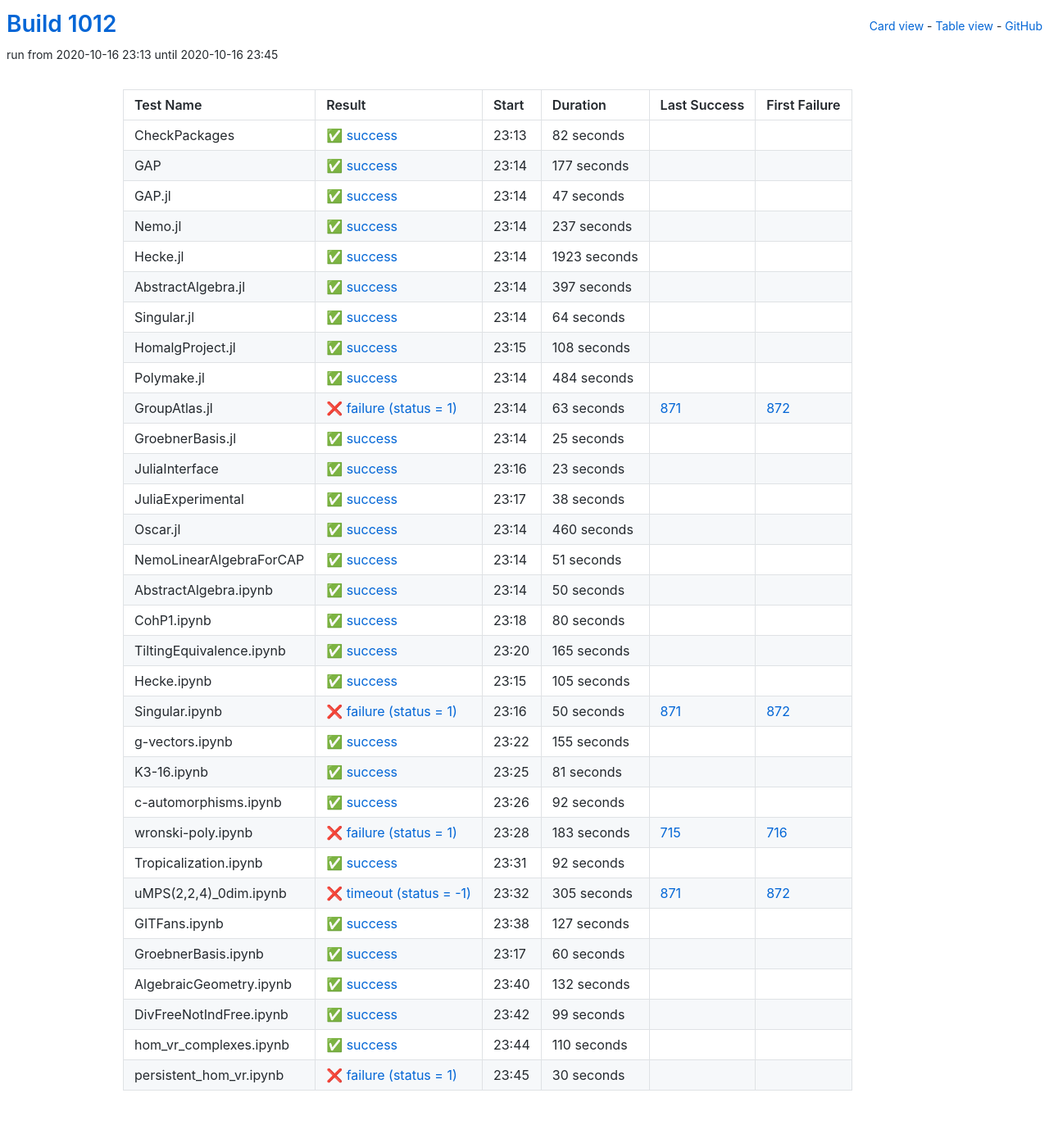
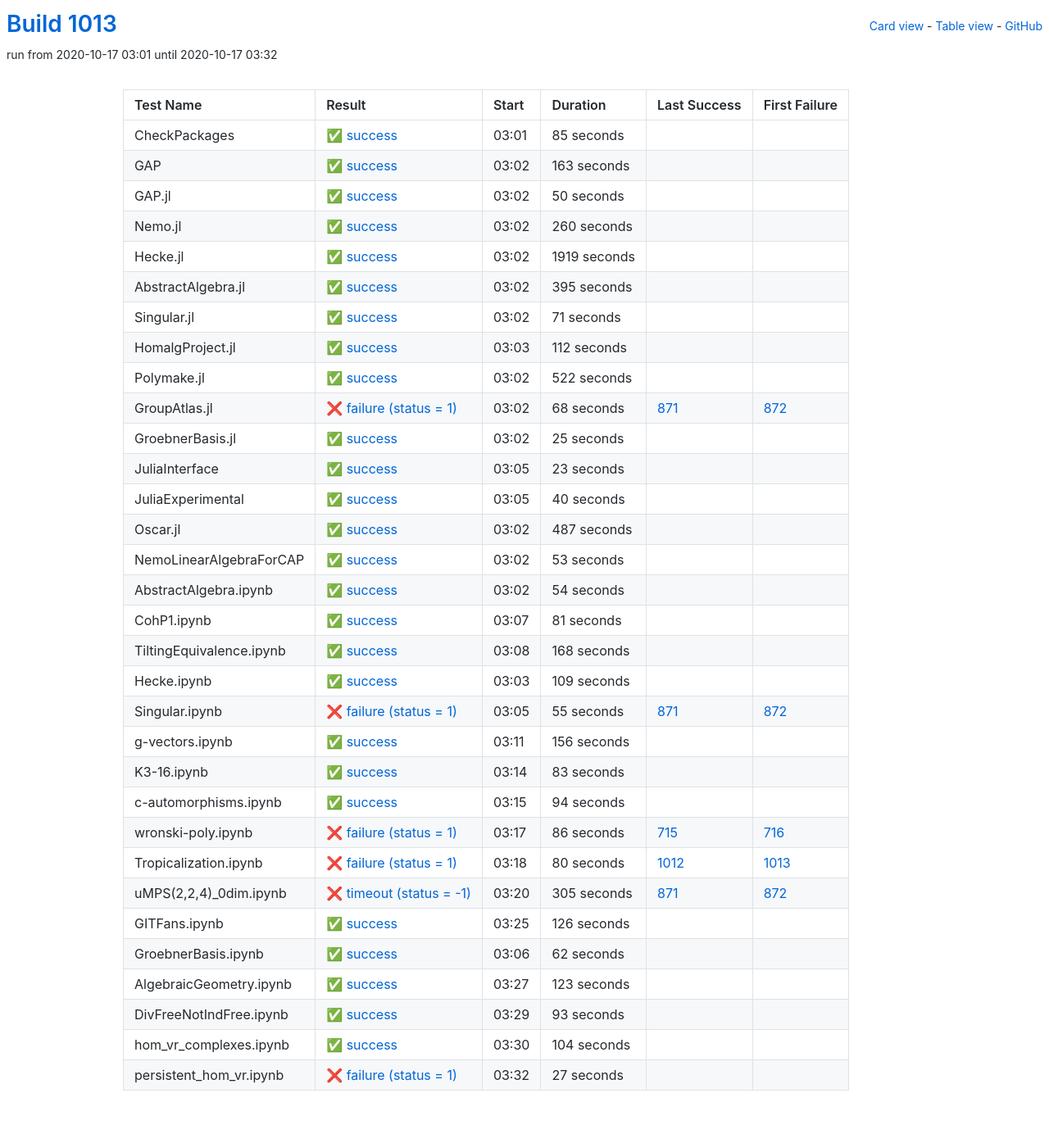
Before and after one commit to oscar-system/oscar-ci-status-stable, a Jekyll site: the page built from table.html, in a window 1280 px wide. Shown: the whole page at 82% size. Built offline with Jekyll 4.4.1, drawn with Linux system fonts in a browser that asks for light colours.

Commit message:
Build #1013

```diff
--- a/_data/ci.yml
+++ b/_data/ci.yml
@@ -1,6 +1,6 @@
 ---
-build: 1012
-build_url: https://oscarci.mathematik.uni-kl.de/job/oscar-stable/1012/
+build: 1013
+build_url: https://oscarci.mathematik.uni-kl.de/job/oscar-stable/1013/
 job: oscar-stable
 organization: oscar-system
 repo: oscar-ci-status-stable
@@ -8,128 +8,128 @@ repourl: https://github.com/oscar-system/oscar-ci-status-stable
 tests:
 - name: CheckPackages
   id: checkpackages
-  log: https://oscarci.mathematik.uni-kl.de/job/oscar-stable/1012/artifact/logs/build-1012/CheckPackages.log
-  start: 2020-10-16 23:13
+  log: https://oscarci.mathematik.uni-kl.de/job/oscar-stable/1013/artifact/logs/build-1013/CheckPackages.log
+  start: 2020-10-17 03:01
   success: true
   exitcode: 0
   status: success
-  duration: 82
+  duration: 85
   last_success: false
   last_success_url:
   first_failure: false
   first_failure_url:
 - name: GAP
   id: gap
-  log: https://oscarci.mathematik.uni-kl.de/job/oscar-stable/1012/artifact/logs/build-1012/GAP.log
-  start: 2020-10-16 23:14
+  log: https://oscarci.mathematik.uni-kl.de/job/oscar-stable/1013/artifact/logs/build-1013/GAP.log
+  start: 2020-10-17 03:02
   success: true
   exitcode: 0
   status: success
-  duration: 177
+  duration: 163
   last_success: false
   last_success_url:
   first_failure: false
   first_failure_url:
 - name: GAP.jl
   id: gap-jl
-  log: https://oscarci.mathematik.uni-kl.de/job/oscar-stable/1012/artifact/logs/build-1012/GAP.jl.log
-  start: 2020-10-16 23:14
+  log: https://oscarci.mathematik.uni-kl.de/job/oscar-stable/1013/artifact/logs/build-1013/GAP.jl.log
+  start: 2020-10-17 03:02
   success: true
   exitcode: 0
   status: success
-  duration: 47
+  duration: 50
   last_success: false
   last_success_url:
   first_failure: false
   first_failure_url:
 - name: Nemo.jl
   id: nemo-jl
-  log: https://oscarci.mathematik.uni-kl.de/job/oscar-stable/1012/artifact/logs/build-1012/Nemo.jl.log
-  start: 2020-10-16 23:14
+  log: https://oscarci.mathematik.uni-kl.de/job/oscar-stable/1013/artifact/logs/build-1013/Nemo.jl.log
+  start: 2020-10-17 03:02
   success: true
   exitcode: 0
   status: success
-  duration: 237
+  duration: 260
   last_success: false
   last_success_url:
   first_failure: false
   first_failure_url:
 - name: Hecke.jl
   id: hecke-jl
-  log: https://oscarci.mathematik.uni-kl.de/job/oscar-stable/1012/artifact/logs/build-1012/Hecke.jl.log
-  start: 2020-10-16 23:14
+  log: https://oscarci.mathematik.uni-kl.de/job/oscar-stable/1013/artifact/logs/build-1013/Hecke.jl.log
+  start: 2020-10-17 03:02
   success: true
   exitcode: 0
   status: success
-  duration: 1923
+  duration: 1919
   last_success: false
   last_success_url:
   first_failure: false
   first_failure_url:
 - name: AbstractAlgebra.jl
   id: abstractalgebra-jl
-  log: https://oscarci.mathematik.uni-kl.de/job/oscar-stable/1012/artifact/logs/build-1012/AbstractAlgebra.jl.log
-  start: 2020-10-16 23:14
+  log: https://oscarci.mathematik.uni-kl.de/job/oscar-stable/1013/artifact/logs/build-1013/AbstractAlgebra.jl.log
+  start: 2020-10-17 03:02
   success: true
   exitcode: 0
   status: success
-  duration: 397
+  duration: 395
   last_success: false
   last_success_url:
   first_failure: false
   first_failure_url:
 - name: Singular.jl
   id: singular-jl
-  log: https://oscarci.mathematik.uni-kl.de/job/oscar-stable/1012/artifact/logs/build-1012/Singular.jl.log
-  start: 2020-10-16 23:14
+  log: https://oscarci.mathematik.uni-kl.de/job/oscar-stable/1013/artifact/logs/build-1013/Singular.jl.log
+  start: 2020-10-17 03:02
   success: true
   exitcode: 0
   status: success
-  duration: 64
+  duration: 71
   last_success: false
   last_success_url:
   first_failure: false
   first_failure_url:
 - name: HomalgProject.jl
   id: homalgproject-jl
-  log: https://oscarci.mathematik.uni-kl.de/job/oscar-stable/1012/artifact/logs/build-1012/HomalgProject.jl.log
-  start: 2020-10-16 23:15
+  log: https://oscarci.mathematik.uni-kl.de/job/oscar-stable/1013/artifact/logs/build-1013/HomalgProject.jl.log
+  start: 2020-10-17 03:03
   success: true
   exitcode: 0
   status: success
-  duration: 108
+  duration: 112
   last_success: false
   last_success_url:
   first_failure: false
   first_failure_url:
 - name: Polymake.jl
   id: polymake-jl
-  log: https://oscarci.mathematik.uni-kl.de/job/oscar-stable/1012/artifact/logs/build-1012/Polymake.jl.log
-  start: 2020-10-16 23:14
+  log: https://oscarci.mathematik.uni-kl.de/job/oscar-stable/1013/artifact/logs/build-1013/Polymake.jl.log
+  start: 2020-10-17 03:02
   success: true
   exitcode: 0
   status: success
-  duration: 484
+  duration: 522
   last_success: false
   last_success_url:
   first_failure: false
   first_failure_url:
 - name: GroupAtlas.jl
   id: groupatlas-jl
-  log: https://oscarci.mathematik.uni-kl.de/job/oscar-stable/1012/artifact/logs/build-1012/GroupAtlas.jl.log
-  start: 2020-10-16 23:14
+  log: https://oscarci.mathematik.uni-kl.de/job/oscar-stable/1013/artifact/logs/build-1013/GroupAtlas.jl.log
+  start: 2020-10-17 03:02
   success: false
   exitcode: 1
   status: failure
-  duration: 63
+  duration: 68
   last_success: 871
   last_success_url: https://oscarci.mathematik.uni-kl.de/job/oscar-stable/871/
   first_failure: 872
   first_failure_url: https://oscarci.mathematik.uni-kl.de/job/oscar-stable/872/
 - name: GroebnerBasis.jl
   id: groebnerbasis-jl
-  log: https://oscarci.mathematik.uni-kl.de/job/oscar-stable/1012/artifact/logs/build-1012/GroebnerBasis.jl.log
-  start: 2020-10-16 23:14
+  log: https://oscarci.mathematik.uni-kl.de/job/oscar-stable/1013/artifact/logs/build-1013/GroebnerBasis.jl.log
+  start: 2020-10-17 03:02
   success: true
   exitcode: 0
   status: success
@@ -140,8 +140,8 @@ tests:
   first_failure_url:
 - name: JuliaInterface
   id: juliainterface
-  log: https://oscarci.mathematik.uni-kl.de/job/oscar-stable/1012/artifact/logs/build-1012/JuliaInterface.log
-  start: 2020-10-16 23:16
+  log: https://oscarci.mathematik.uni-kl.de/job/oscar-stable/1013/artifact/logs/build-1013/JuliaInterface.log
+  start: 2020-10-17 03:05
   success: true
   exitcode: 0
   status: success
@@ -152,116 +152,56 @@ tests:
   first_failure_url:
 - name: JuliaExperimental
   id: juliaexperimental
-  log: https://oscarci.mathematik.uni-kl.de/job/oscar-stable/1012/artifact/logs/build-1012/JuliaExperimental.log
-  start: 2020-10-16 23:17
+  log: https://oscarci.mathematik.uni-kl.de/job/oscar-stable/1013/artifact/logs/build-1013/JuliaExperimental.log
+  start: 2020-10-17 03:05
   success: true
   exitcode: 0
   status: success
-  duration: 38
+  duration: 40
   last_success: false
   last_success_url:
   first_failure: false
   first_failure_url:
 - name: Oscar.jl
   id: oscar-jl
-  log: https://oscarci.mathematik.uni-kl.de/job/oscar-stable/1012/artifact/logs/build-1012/Oscar.jl.log
-  start: 2020-10-16 23:14
+  log: https://oscarci.mathematik.uni-kl.de/job/oscar-stable/1013/artifact/logs/build-1013/Oscar.jl.log
+  start: 2020-10-17 03:02
   success: true
   exitcode: 0
   status: success
-  duration: 460
+  duration: 487
   last_success: false
   last_success_url:
   first_failure: false
   first_failure_url:
 - name: NemoLinearAlgebraForCAP
   id: nemolinearalgebraforcap
-  log: https://oscarci.mathematik.uni-kl.de/job/oscar-stable/1012/artifact/logs/build-1012/NemoLinearAlgebraForCAP.log
-  start: 2020-10-16 23:14
+  log: https://oscarci.mathematik.uni-kl.de/job/oscar-stable/1013/artifact/logs/build-1013/NemoLinearAlgebraForCAP.log
+  start: 2020-10-17 03:02
   success: true
   exitcode: 0
   status: success
-  duration: 51
+  duration: 53
   last_success: false
   last_success_url:
   first_failure: false
   first_failure_url:
 - name: AbstractAlgebra.ipynb
   id: abstractalgebra-ipynb
-  log: https://oscarci.mathematik.uni-kl.de/job/oscar-stable/1012/artifact/logs/build-1012/AbstractAlgebra.ipynb.log
-  start: 2020-10-16 23:14
+  log: https://oscarci.mathematik.uni-kl.de/job/oscar-stable/1013/artifact/logs/build-1013/AbstractAlgebra.ipynb.log
+  start: 2020-10-17 03:02
   success: true
   exitcode: 0
   status: success
-  duration: 50
+  duration: 54
   last_success: false
   last_success_url:
   first_failure: false
   first_failure_url:
 - name: CohP1.ipynb
   id: cohp1-ipynb
-  log: https://oscarci.mathematik.uni-kl.de/job/oscar-stable/1012/artifact/logs/build-1012/CohP1.ipynb.log
-  start: 2020-10-16 23:18
-  success: true
-  exitcode: 0
-  status: success
-  duration: 80
-  last_success: false
-  last_success_url:
-  first_failure: false
-  first_failure_url:
-- name: TiltingEquivalence.ipynb
-  id: tiltingequivalence-ipynb
-  log: https://oscarci.mathematik.uni-kl.de/job/oscar-stable/1012/artifact/logs/build-1012/TiltingEquivalence.ipynb.log
-  start: 2020-10-16 23:20
-  success: true
-  exitcode: 0
-  status: success
-  duration: 165
-  last_success: false
-  last_success_url:
-  first_failure: false
-  first_failure_url:
-- name: Hecke.ipynb
-  id: hecke-ipynb
-  log: https://oscarci.mathematik.uni-kl.de/job/oscar-stable/1012/artifact/logs/build-1012/Hecke.ipynb.log
-  start: 2020-10-16 23:15
-  success: true
-  exitcode: 0
-  status: success
-  duration: 105
-  last_success: false
-  last_success_url:
-  first_failure: false
-  first_failure_url:
-- name: Singular.ipynb
-  id: singular-ipynb
-  log: https://oscarci.mathematik.uni-kl.de/job/oscar-stable/1012/artifact/logs/build-1012/Singular.ipynb.log
-  start: 2020-10-16 23:16
-  success: false
-  exitcode: 1
-  status: failure
-  duration: 50
-  last_success: 871
-  last_success_url: https://oscarci.mathematik.uni-kl.de/job/oscar-stable/871/
-  first_failure: 872
-  first_failure_url: https://oscarci.mathematik.uni-kl.de/job/oscar-stable/872/
-- name: g-vectors.ipynb
-  id: g-vectors-ipynb
-  log: https://oscarci.mathematik.uni-kl.de/job/oscar-stable/1012/artifact/logs/build-1012/g-vectors.ipynb.log
-  start: 2020-10-16 23:22
-  success: true
-  exitcode: 0
-  status: success
-  duration: 155
-  last_success: false
-  last_success_url:
-  first_failure: false
-  first_failure_url:
-- name: K3-16.ipynb
-  id: k3-16-ipynb
-  log: https://oscarci.mathematik.uni-kl.de/job/oscar-stable/1012/artifact/logs/build-1012/K3-16.ipynb.log
-  start: 2020-10-16 23:25
+  log: https://oscarci.mathematik.uni-kl.de/job/oscar-stable/1013/artifact/logs/build-1013/CohP1.ipynb.log
+  start: 2020-10-17 03:07
   success: true
   exitcode: 0
   status: success
@@ -270,46 +210,106 @@ tests:
   last_success_url:
   first_failure: false
   first_failure_url:
-- name: c-automorphisms.ipynb
-  id: c-automorphisms-ipynb
-  log: https://oscarci.mathematik.uni-kl.de/job/oscar-stable/1012/artifact/logs/build-1012/c-automorphisms.ipynb.log
-  start: 2020-10-16 23:26
+- name: TiltingEquivalence.ipynb
+  id: tiltingequivalence-ipynb
+  log: https://oscarci.mathematik.uni-kl.de/job/oscar-stable/1013/artifact/logs/build-1013/TiltingEquivalence.ipynb.log
+  start: 2020-10-17 03:08
   success: true
   exitcode: 0
   status: success
-  duration: 92
+  duration: 168
+  last_success: false
+  last_success_url:
+  first_failure: false
+  first_failure_url:
+- name: Hecke.ipynb
+  id: hecke-ipynb
+  log: https://oscarci.mathematik.uni-kl.de/job/oscar-stable/1013/artifact/logs/build-1013/Hecke.ipynb.log
+  start: 2020-10-17 03:03
+  success: true
+  exitcode: 0
+  status: success
+  duration: 109
+  last_success: false
+  last_success_url:
+  first_failure: false
+  first_failure_url:
+- name: Singular.ipynb
+  id: singular-ipynb
+  log: https://oscarci.mathematik.uni-kl.de/job/oscar-stable/1013/artifact/logs/build-1013/Singular.ipynb.log
+  start: 2020-10-17 03:05
+  success: false
+  exitcode: 1
+  status: failure
+  duration: 55
+  last_success: 871
+  last_success_url: https://oscarci.mathematik.uni-kl.de/job/oscar-stable/871/
+  first_failure: 872
+  first_failure_url: https://oscarci.mathematik.uni-kl.de/job/oscar-stable/872/
+- name: g-vectors.ipynb
+  id: g-vectors-ipynb
+  log: https://oscarci.mathematik.uni-kl.de/job/oscar-stable/1013/artifact/logs/build-1013/g-vectors.ipynb.log
+  start: 2020-10-17 03:11
+  success: true
+  exitcode: 0
+  status: success
+  duration: 156
+  last_success: false
+  last_success_url:
+  first_failure: false
+  first_failure_url:
+- name: K3-16.ipynb
+  id: k3-16-ipynb
+  log: https://oscarci.mathematik.uni-kl.de/job/oscar-stable/1013/artifact/logs/build-1013/K3-16.ipynb.log
+  start: 2020-10-17 03:14
+  success: true
+  exitcode: 0
+  status: success
+  duration: 83
+  last_success: false
+  last_success_url:
+  first_failure: false
+  first_failure_url:
+- name: c-automorphisms.ipynb
+  id: c-automorphisms-ipynb
+  log: https://oscarci.mathematik.uni-kl.de/job/oscar-stable/1013/artifact/logs/build-1013/c-automorphisms.ipynb.log
+  start: 2020-10-17 03:15
+  success: true
+  exitcode: 0
+  status: success
+  duration: 94
   last_success: false
   last_success_url:
   first_failure: false
   first_failure_url:
 - name: wronski-poly.ipynb
   id: wronski-poly-ipynb
-  log: https://oscarci.mathematik.uni-kl.de/job/oscar-stable/1012/artifact/logs/build-1012/wronski-poly.ipynb.log
-  start: 2020-10-16 23:28
+  log: https://oscarci.mathematik.uni-kl.de/job/oscar-stable/1013/artifact/logs/build-1013/wronski-poly.ipynb.log
+  start: 2020-10-17 03:17
   success: false
   exitcode: 1
   status: failure
-  duration: 183
+  duration: 86
   last_success: 715
   last_success_url: https://oscarci.mathematik.uni-kl.de/job/oscar-stable/715/
   first_failure: 716
   first_failure_url: https://oscarci.mathematik.uni-kl.de/job/oscar-stable/716/
 - name: Tropicalization.ipynb
   id: tropicalization-ipynb
-  log: https://oscarci.mathematik.uni-kl.de/job/oscar-stable/1012/artifact/logs/build-1012/Tropicalization.ipynb.log
-  start: 2020-10-16 23:31
-  success: true
-  exitcode: 0
-  status: success
-  duration: 92
-  last_success: false
-  last_success_url:
-  first_failure: false
-  first_failure_url:
+  log: https://oscarci.mathematik.uni-kl.de/job/oscar-stable/1013/artifact/logs/build-1013/Tropicalization.ipynb.log
+  start: 2020-10-17 03:18
+  success: false
+  exitcode: 1
+  status: failure
+  duration: 80
+  last_success: 1012
+  last_success_url: https://oscarci.mathematik.uni-kl.de/job/oscar-stable/1012/
+  first_failure: 1013
+  first_failure_url: https://oscarci.mathematik.uni-kl.de/job/oscar-stable/1013/
 - name: uMPS(2,2,4)_0dim.ipynb
   id: umps-2-2-4-0dim-ipynb
-  log: https://oscarci.mathematik.uni-kl.de/job/oscar-stable/1012/artifact/logs/build-1012/uMPS-2-2-4-_0dim.ipynb.log
-  start: 2020-10-16 23:32
+  log: https://oscarci.mathematik.uni-kl.de/job/oscar-stable/1013/artifact/logs/build-1013/uMPS-2-2-4-_0dim.ipynb.log
+  start: 2020-10-17 03:20
   success: false
   exitcode: -1
   status: timeout
@@ -320,72 +320,72 @@ tests:
   first_failure_url: https://oscarci.mathematik.uni-kl.de/job/oscar-stable/872/
 - name: GITFans.ipynb
   id: gitfans-ipynb
-  log: https://oscarci.mathematik.uni-kl.de/job/oscar-stable/1012/artifact/logs/build-1012/GITFans.ipynb.log
-  start: 2020-10-16 23:38
+  log: https://oscarci.mathematik.uni-kl.de/job/oscar-stable/1013/artifact/logs/build-1013/GITFans.ipynb.log
+  start: 2020-10-17 03:25
   success: true
   exitcode: 0
   status: success
-  duration: 127
+  duration: 126
   last_success: false
   last_success_url:
   first_failure: false
   first_failure_url:
 - name: GroebnerBasis.ipynb
   id: groebnerbasis-ipynb
-  log: https://oscarci.mathematik.uni-kl.de/job/oscar-stable/1012/artifact/logs/build-1012/GroebnerBasis.ipynb.log
-  start: 2020-10-16 23:17
+  log: https://oscarci.mathematik.uni-kl.de/job/oscar-stable/1013/artifact/logs/build-1013/GroebnerBasis.ipynb.log
+  start: 2020-10-17 03:06
   success: true
   exitcode: 0
   status: success
-  duration: 60
+  duration: 62
   last_success: false
   last_success_url:
   first_failure: false
   first_failure_url:
 - name: AlgebraicGeometry.ipynb
   id: algebraicgeometry-ipynb
-  log: https://oscarci.mathematik.uni-kl.de/job/oscar-stable/1012/artifact/logs/build-1012/AlgebraicGeometry.ipynb.log
-  start: 2020-10-16 23:40
+  log: https://oscarci.mathematik.uni-kl.de/job/oscar-stable/1013/artifact/logs/build-1013/AlgebraicGeometry.ipynb.log
+  start: 2020-10-17 03:27
   success: true
   exitcode: 0
   status: success
-  duration: 132
+  duration: 123
   last_success: false
   last_success_url:
   first_failure: false
   first_failure_url:
 - name: DivFreeNotIndFree.ipynb
   id: divfreenotindfree-ipynb
-  log: https://oscarci.mathematik.uni-kl.de/job/oscar-stable/1012/artifact/logs/build-1012/DivFreeNotIndFree.ipynb.log
-  start: 2020-10-16 23:42
+  log: https://oscarci.mathematik.uni-kl.de/job/oscar-stable/1013/artifact/logs/build-1013/DivFreeNotIndFree.ipynb.log
+  start: 2020-10-17 03:29
   success: true
   exitcode: 0
   status: success
-  duration: 99
+  duration: 93
   last_success: false
   last_success_url:
   first_failure: false
   first_failure_url:
 - name: hom_vr_complexes.ipynb
   id: hom-vr-complexes-ipynb
-  log: https://oscarci.mathematik.uni-kl.de/job/oscar-stable/1012/artifact/logs/build-1012/hom_vr_complexes.ipynb.log
-  start: 2020-10-16 23:44
+  log: https://oscarci.mathematik.uni-kl.de/job/oscar-stable/1013/artifact/logs/build-1013/hom_vr_complexes.ipynb.log
+  start: 2020-10-17 03:30
   success: true
   exitcode: 0
   status: success
-  duration: 110
+  duration: 104
   last_success: false
   last_success_url:
   first_failure: false
   first_failure_url:
 - name: persistent_hom_vr.ipynb
   id: persistent-hom-vr-ipynb
-  log: https://oscarci.mathematik.uni-kl.de/job/oscar-stable/1012/artifact/logs/build-1012/persistent_hom_vr.ipynb.log
-  start: 2020-10-16 23:45
+  log: https://oscarci.mathematik.uni-kl.de/job/oscar-stable/1013/artifact/logs/build-1013/persistent_hom_vr.ipynb.log
+  start: 2020-10-17 03:32
   success: false
   exitcode: 1
   status: failure
-  duration: 30
+  duration: 27
   last_success: false
   last_success_url:
   first_failure: false
```
Also changed, not shown: README.md.
